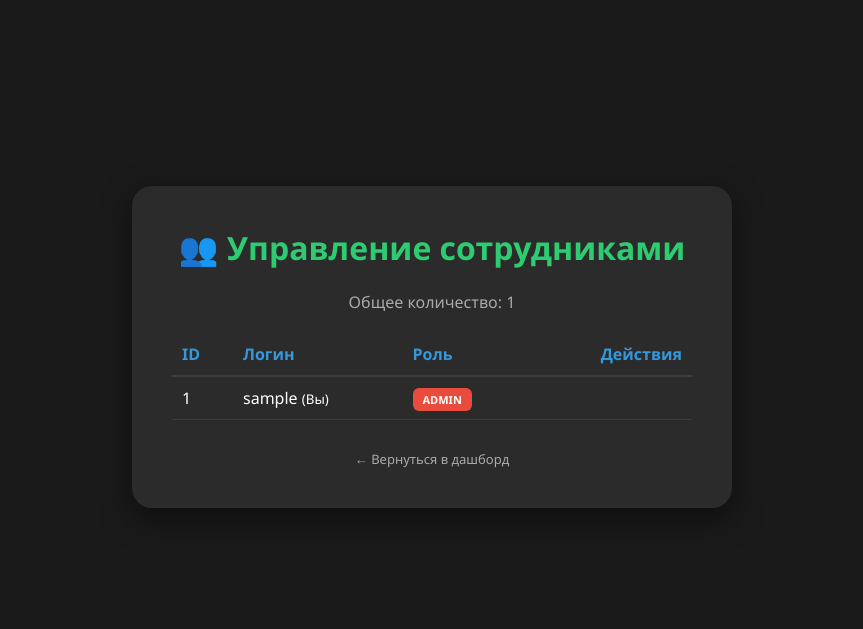
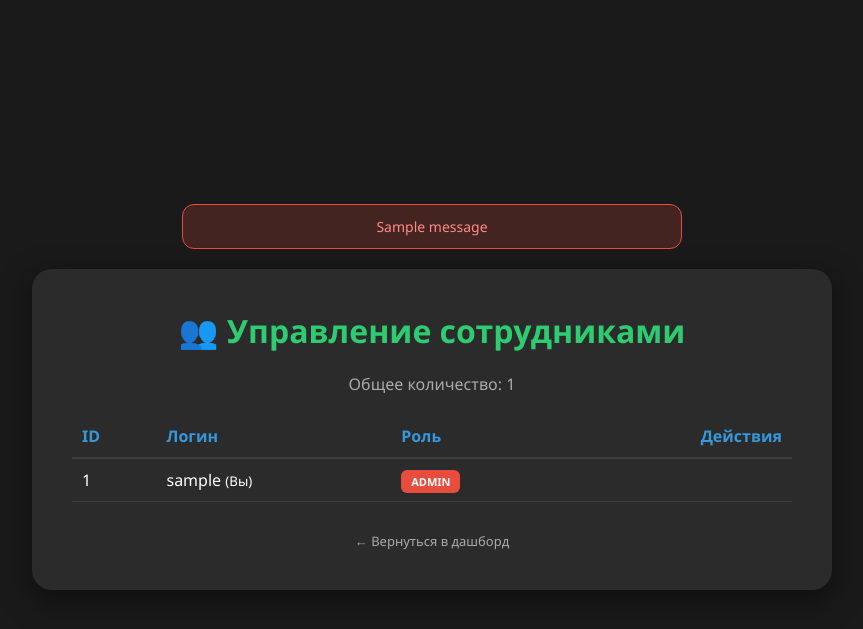
Before and after one commit to MorganFrimen/test_master_web, a Flask app: page /admin/users in a window 1280 px wide. Shown: the part 53-682 px from the top of the page, without its empty margins (208-1071 px from the left). Run offline with Flask 3, Linux system fonts and the light colour scheme; a user stored in the database is signed in; tables that the repository leaves empty hold one stand-in row (values such as "Sample post"); one stand-in notice (Sample message) is shown.

Commit message:
v2.9.1: Added account block notifications and flash messaging system

```diff
--- a/app/admin/routes.py
+++ b/app/admin/routes.py
@@ -33,6 +33,26 @@ def make_admin(user_id):
     flash(f"Пользователь {user.username} теперь администратор.")
     return redirect(url_for('admin.manage_users'))
 
+@admin_bp.route('/user/toggle-status/<int:user_id>', methods=['POST'])
+@login_required
+def toggle_user_status(user_id):
+    if current_user.role != 'admin':
+        return "Доступ запрещен", 403
+
+    user = User.query.get_or_404(user_id)
+
+    if user.id == current_user.id:
+        flash("Нельзя заблокировать самого себя!")
+        return redirect(url_for('admin.manage_users'))
+
+    # Меняем True на False и наоборот
+    user.is_active_account = not user.is_active_account
+    db.session.commit()
+
+    status = "разблокирован" if user.is_active_account else "заблокирован"
+    flash(f"Пользователь {user.username} {status}.")
+    return redirect(url_for('admin.manage_users'))
+
 # Защищаем весь Blueprint: только админ может сюда заходить
 @admin_bp.before_request
 @login_required
--- a/app/models.py
+++ b/app/models.py
@@ -14,6 +14,11 @@ class User(db.Model, UserMixin):
     username = db.Column(db.String(64), index=True, unique=True, nullable=False)
     password_hash = db.Column(db.String(128), nullable=False)
     role = db.Column(db.String(10), default='user') # 'admin' или 'user'
+    is_active_account = db.Column(db.Boolean, default=True)
+
+    @property
+    def is_active(self):
+        return self.is_active_account
 
     # Связь с результатами тестов (один ко многим)
     results = db.relationship('TestResult', backref='author', lazy='dynamic')
--- a/app/static/css/style.css
+++ b/app/static/css/style.css
@@ -31,7 +31,7 @@ body {
     border-radius: 20px;
     box-shadow: 0 10px 30px rgba(0, 0, 0, 0.5);
     width: 100%; /* Занимает всю ширину контейнера */
-    max-width: 600px; /* Но не шире 600px */
+    max-width: 800px; /* Но не шире 600px */
     margin: 0 auto; /* Центрирование */
     text-align: center;
     box-sizing: border-box;
@@ -179,3 +179,31 @@ h1, h2 {
 .btn-logout {
     color: var(--accent-red) !important;
 }
+
+.flash-container {
+    max-width: 500px;
+    margin: 0 auto 20px auto;
+}
+
+.flash-message {
+    background: rgba(231, 76, 60, 0.2); /* Прозрачный красный */
+    border: 1px solid var(--accent-red);
+    color: #ff8a8a;
+    padding: 12px;
+    border-radius: 12px;
+    text-align: center;
+    font-size: 14px;
+    animation: slideDown 0.4s ease-out;
+}
+
+@keyframes slideDown {
+    from {
+        transform: translateY(-20px);
+        opacity: 0;
+    }
+
+    to {
+        transform: translateY(0);
+        opacity: 1;
+    }
+}
--- a/app/templates/admin/users.html
+++ b/app/templates/admin/users.html
@@ -36,9 +36,22 @@
                     </form>
                     {% endif %}
 
-                    <form action="{{ url_for('admin.delete_user', user_id=user.id) }}" method="POST" onsubmit="return confirm('Удалить пользователя {{ user.username }}? Все его результаты тестов исчезнут.');">
-                        <button class="btn-modern btn-gray" style="padding: 5px 10px; font-size: 11px; background: var(--accent-red);">Удалить</button>
-                    </form>
+                    <td style="padding: 10px;">
+                        {% if user.is_active_account %}
+                        <span class="role-tag" style="background: var(--primary-green);">Активен</span>
+                        {% else %}
+                        <span class="role-tag" style="background: var(--accent-red);">Заблокирован</span>
+                        {% endif %}
+                    </td>
+                    <td style="padding: 10px; text-align: right;">
+                        {% if user.id != current_user.id %}
+                        <form action="{{ url_for('admin.toggle_user_status', user_id=user.id) }}" method="POST">
+                            <button class="btn-modern" style="padding: 5px 10px; font-size: 11px; background: {{ 'var(--accent-red)' if user.is_active_account else 'var(--primary-blue)' }}; color: white;">
+                                {{ 'Заблокировать' if user.is_active_account else 'Разблокировать' }}
+                            </button>
+                        </form>
+                        {% endif %}
+                    </td>
                 </div>
                 {% endif %}
             </td>
--- a/app/templates/base.html
+++ b/app/templates/base.html
@@ -37,8 +37,21 @@
         </nav>
     </header>
 
-    <div class="card">
-        {% block content %}{% endblock %}
-    </div>
+    <main class="content-wrapper">
+        <!-- БЛОК УВЕДОМЛЕНИЙ -->
+        {% with messages = get_flashed_messages() %}
+        {% if messages %}
+        <div class="flash-container">
+            {% for message in messages %}
+            <div class="flash-message">{{ message }}</div>
+            {% endfor %}
+        </div>
+        {% endif %}
+        {% endwith %}
+
+        <div class="card">
+            {% block content %}{% endblock %}
+        </div>
+    </main>
 </body>
 </html>
```
Also changed, not shown: app/auth/routes.py (+8 -5 lines).
